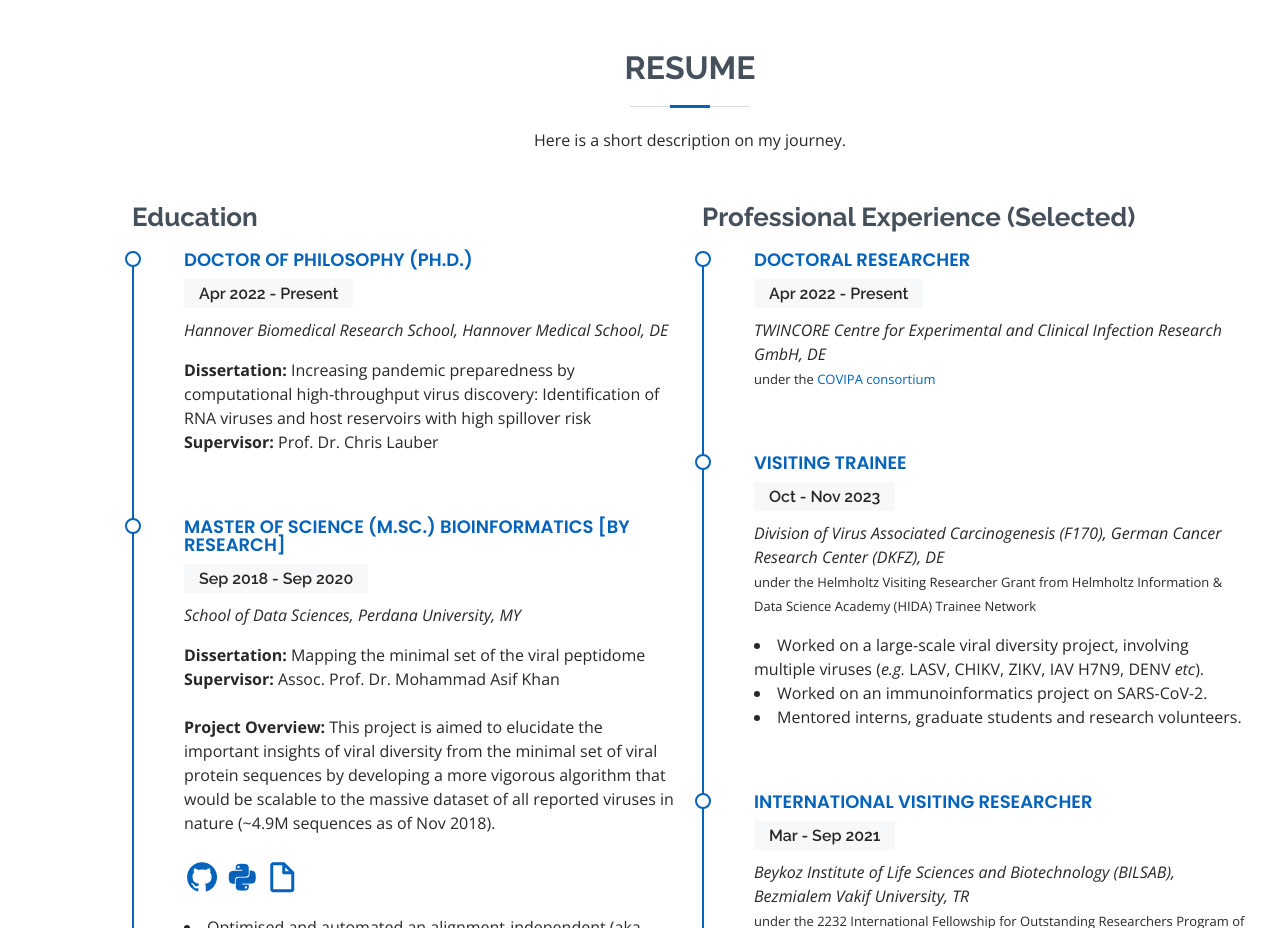
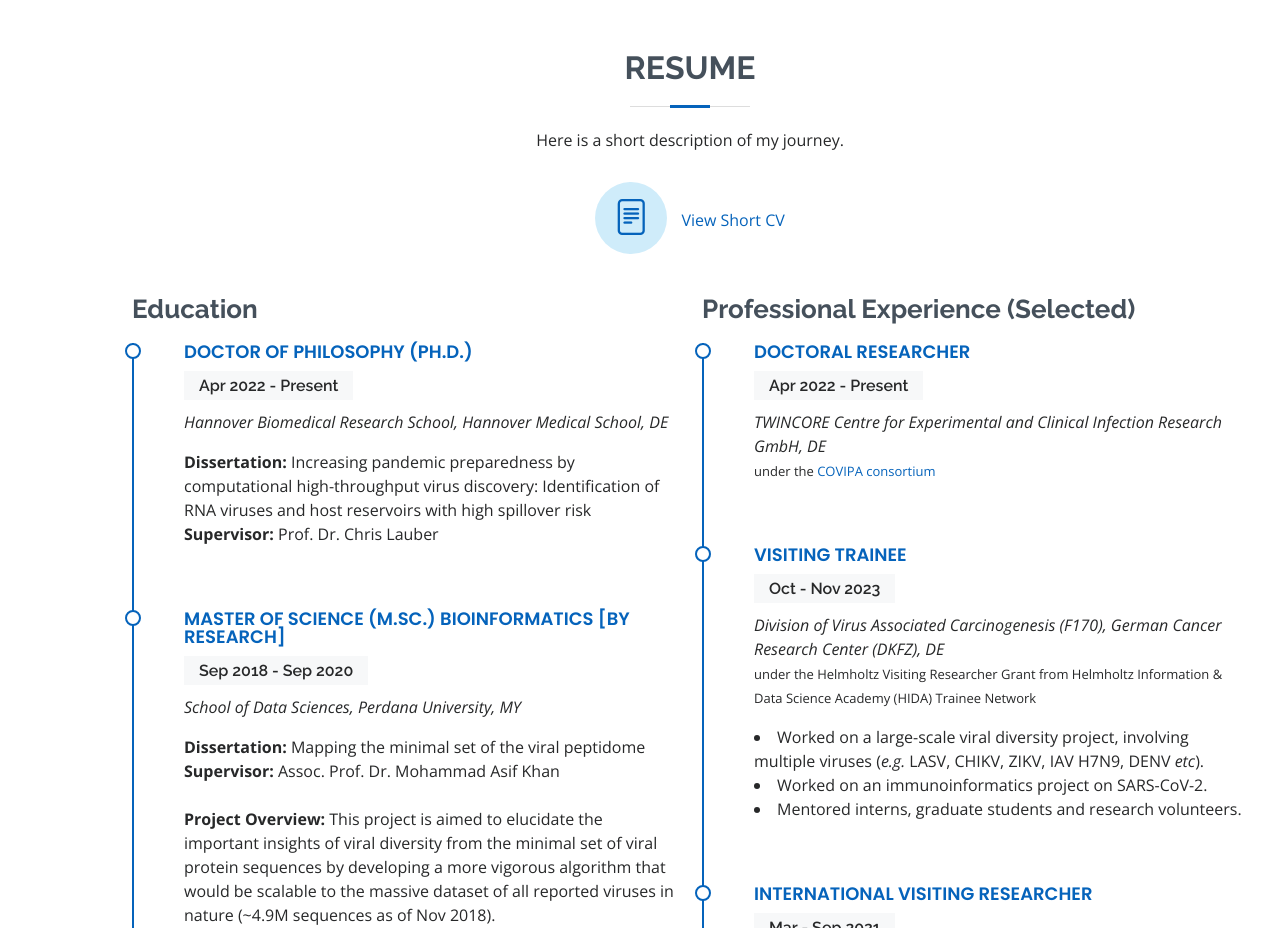
Before and after one commit to ChongLC/chonglc.github.io, a plain HTML site: page index.html in a window 1280 px wide. Shown: the part 1460-2388 px from the top of the page. Drawn offline with nearby package versions, Linux system fonts and the light colour scheme.

Commit message:
Link with CV

```diff
--- a/assets/css/style.css
+++ b/assets/css/style.css
@@ -526,6 +526,45 @@ section {
   top: 0;
   background: #fff;
   border: 2px solid #0563bb;
+}
+
+.resume .icon {
+  margin: 0 auto 20px auto;
+  padding-top: 17px;
+  display: inline-block;
+  text-align: center;
+  border-radius: 50%;
+  width: 72px;
+  height: 72px;
+  background: #cfecfa;
+}
+
+.resume .icon i {
+  font-size: 36px;
+  line-height: 1;
+  color: #0563bb;
+}
+
+.resume .icon span {
+  display: inline-block;
+  vertical-align: middle; /* Optional: Align the text vertically with the icon */
+}
+
+.resume .resume-link {
+  display: inline-block; /* Ensure the link is displayed inline */
+}
+
+.resume .resume-link .icon {
+  display: inline-block;
+  vertical-align: middle; /* Align the icon vertically with the text */
+  margin-right: 5px; /* Add some space between the icon and text */
+}
+
+.resume .resume-link .resume-text {
+  display: inline-block;
+  vertical-align: middle; /* Align the text vertically with the icon */
+  margin-left: 5px; /* Add some space between the icon and text */
+  transform: translateY(-8px);
 }
 
 /*--------------------------------------------------------------
--- a/index.html
+++ b/index.html
@@ -137,8 +137,19 @@
       <div class="section-title">
         <h2>Resume</h2>
         <p>
-          Here is a short description on my journey.
+          Here is a short description of my journey.
         </p>
+      </div>
+
+      <div class="row justify-content-center">
+        <div class="col-lg-12 text-center">
+          <a href="https://github.com/ChongLC/cv/blob/master/cv.pdf" target="_blank" class="resume-link">
+            <div class="icon">
+              <i class="bi bi-file-text"></i>
+            </div>
+            <span class="resume-text">View Short CV</span>
+          </a>
+        </div>
       </div>
 
       <div class="row">
```
